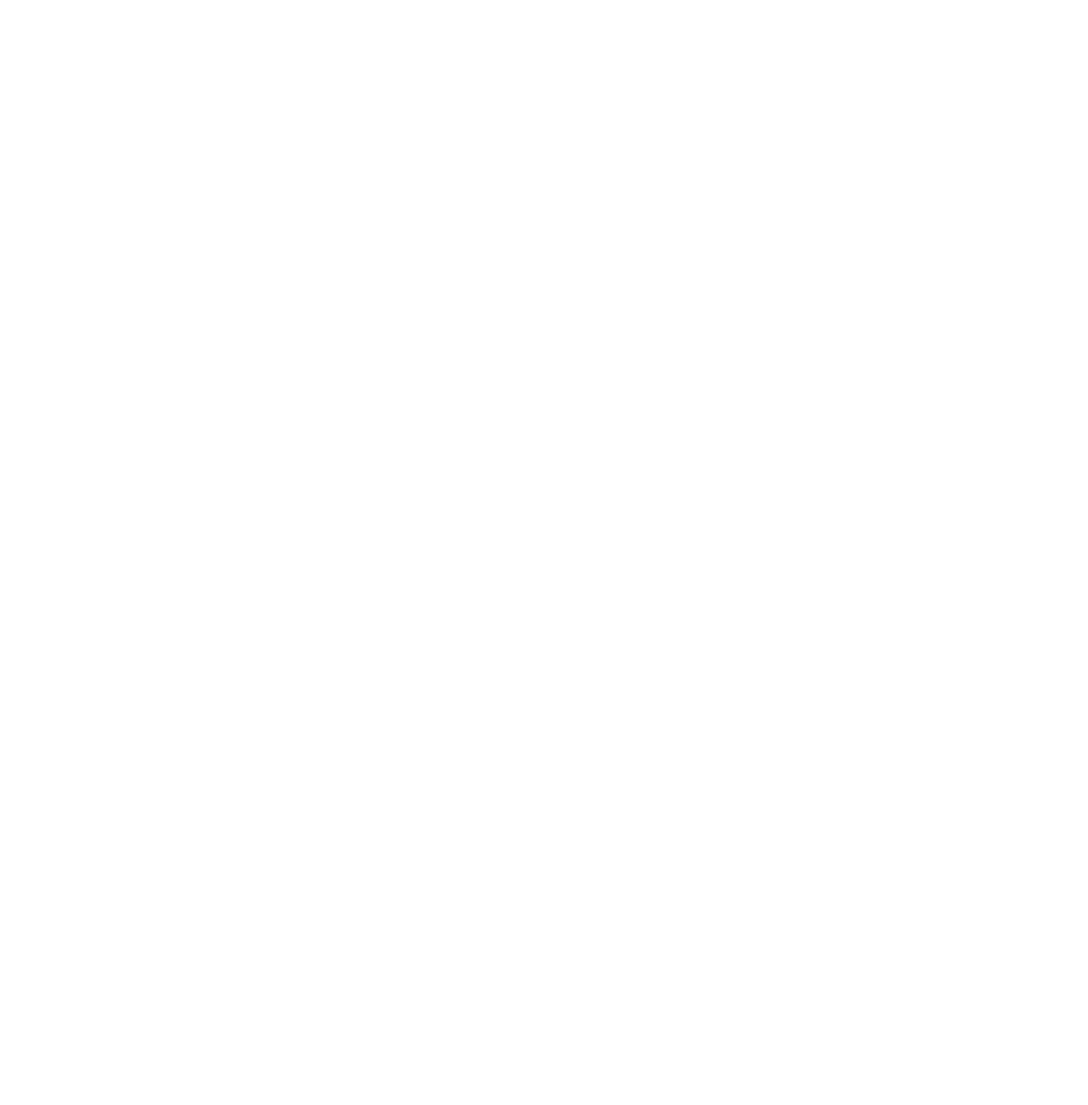
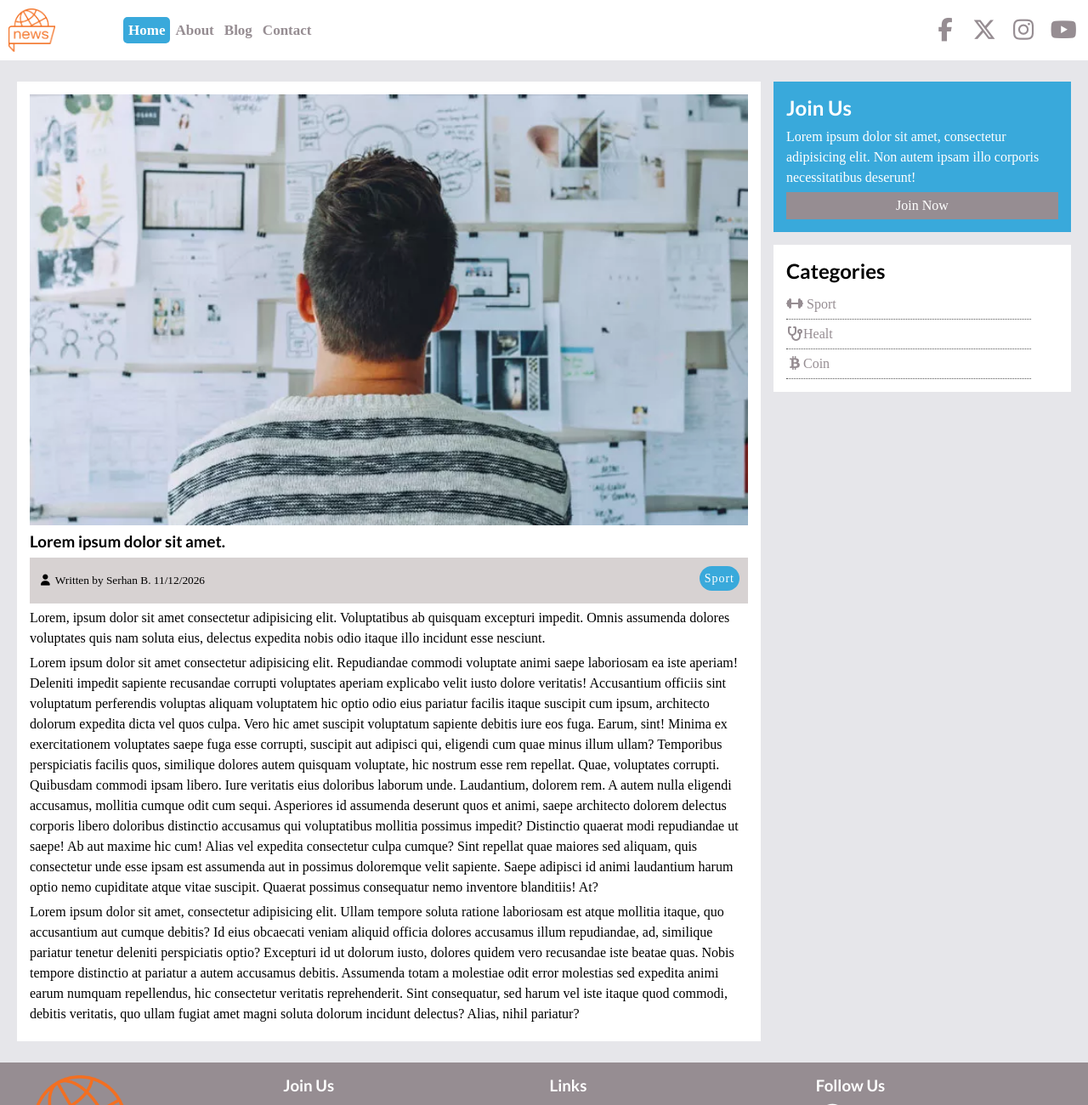
Before and after one commit to serhanbasozmen/fullstack-web-bootcamp, a plain HTML site: page 01-html-css/news-site/article.html in a window 1280 px wide. Shown: the top 1300 px of the page at 85% size. Before the commit the page ends 800 px from the top, so only its background shows below. Drawn offline with Linux system fonts and the light colour scheme; a web font is replaced by a local one.

Commit message:
feat: add mobile responsive styles & update layout

```diff
--- a/01-html-css/news-site/article.html
+++ b/01-html-css/news-site/article.html
@@ -0,0 +1,178 @@
+<!doctype html>
+<html lang="en">
+  <head>
+    <meta charset="UTF-8" />
+    <meta name="viewport" content="width=device-width, initial-scale=1.0" />
+    <title>News Site</title>
+    <link rel="stylesheet" href="css/style.css" />
+    <link
+      rel="stylesheet"
+      media="screen and (max-width:768px)"
+      href="css/mobile.css"
+    />
+    <link
+      rel="stylesheet"
+      href="https://cdnjs.cloudflare.com/ajax/libs/font-awesome/7.3.1/css/all.css"
+      integrity="sha512-x9WwyMYBnlXMNQ6kQ/Lyzu1NqIhLQKL5Oq6xByfXuRj7s9CskyCbLv/1IjqzJmXwFXWr0ov6jBV7Qbc0hh9nHg=="
+      crossorigin="anonymous"
+      referrerpolicy="no-referrer"
+    />
+    <link rel="preconnect" href="https://fonts.googleapis.com" />
+    <link rel="preconnect" href="https://fonts.gstatic.com" crossorigin />
+    <link
+      href="https://fonts.googleapis.com/css2?family=Lato:ital,wght@0,100;0,300;0,400;0,700;0,900;1,100;1,300;1,400;1,700;1,900&family=Redaction:ital,wght@0,400;0,700;1,400&display=swap"
+      rel="stylesheet"
+    />
+  </head>
+  <body>
+    <!-- navbar -->
+    <nav id="main-nav" class="nav">
+      <div class="container">
+        <img src="img/logo.png" alt="logo" class="logo" />
+        <ul>
+          <li><a class="active" href="index.html">Home</a></li>
+          <li><a href="about.html">About</a></li>
+          <li><a href="blog.html">Blog</a></li>
+          <li><a href="contact.html">Contact</a></li>
+        </ul>
+        <div class="social-icons">
+          <a href="#"><i class="fa-brands fa-facebook-f fa-lg"></i></a>
+          <a href="#"><i class="fa-brands fa-x-twitter fa-lg"></i></a>
+          <a href="#"><i class="fa-brands fa-instagram fa-lg"></i></a>
+          <a href="#"><i class="fa-brands fa-youtube fa-lg"></i></a>
+        </div>
+      </div>
+    </nav>
+
+    <!-- section -->
+    <section id="article">
+      <div class="container">
+        <div class="page-container">
+          <article id="article" class="card">
+            <img src="img/img-1.webp" />
+            <h1>Lorem ipsum dolor sit amet.</h1>
+            <div class="meta">
+              <small>
+                <i class="fa-solid fa-user"></i> Written by Serhan B. 11/12/2026
+              </small>
+              <div class="category bg-primary">Sport</div>
+            </div>
+            <p>
+              Lorem, ipsum dolor sit amet consectetur adipisicing elit.
+              Voluptatibus ab quisquam excepturi impedit. Omnis assumenda
+              dolores voluptates quis nam soluta eius, delectus expedita nobis
+              odio itaque illo incidunt esse nesciunt.
+            </p>
+            <p>
+              Lorem ipsum dolor sit amet consectetur adipisicing elit.
+              Repudiandae commodi voluptate animi saepe laboriosam ea iste
+              aperiam! Deleniti impedit sapiente recusandae corrupti voluptates
+              aperiam explicabo velit iusto dolore veritatis! Accusantium
+              officiis sint voluptatum perferendis voluptas aliquam voluptatem
+              hic optio odio eius pariatur facilis itaque suscipit cum ipsum,
+              architecto dolorum expedita dicta vel quos culpa. Vero hic amet
+              suscipit voluptatum sapiente debitis iure eos fuga. Earum, sint!
+              Minima ex exercitationem voluptates saepe fuga esse corrupti,
+              suscipit aut adipisci qui, eligendi cum quae minus illum ullam?
+              Temporibus perspiciatis facilis quos, similique dolores autem
+              quisquam voluptate, hic nostrum esse rem repellat. Quae,
+              voluptates corrupti. Quibusdam commodi ipsam libero. Iure
+              veritatis eius doloribus laborum unde. Laudantium, dolorem rem. A
+              autem nulla eligendi accusamus, mollitia cumque odit cum sequi.
+              Asperiores id assumenda deserunt quos et animi, saepe architecto
+              dolorem delectus corporis libero doloribus distinctio accusamus
+              qui voluptatibus mollitia possimus impedit? Distinctio quaerat
+              modi repudiandae ut saepe! Ab aut maxime hic cum! Alias vel
+              expedita consectetur culpa cumque? Sint repellat quae maiores sed
+              aliquam, quis consectetur unde esse ipsam est assumenda aut in
+              possimus doloremque velit sapiente. Saepe adipisci id animi
+              laudantium harum optio nemo cupiditate atque vitae suscipit.
+              Quaerat possimus consequatur nemo inventore blanditiis! At?
+            </p>
+            <p>
+              Lorem ipsum dolor sit amet, consectetur adipisicing elit. Ullam
+              tempore soluta ratione laboriosam est atque mollitia itaque, quo
+              accusantium aut cumque debitis? Id eius obcaecati veniam aliquid
+              officia dolores accusamus illum repudiandae, ad, similique
+              pariatur tenetur deleniti perspiciatis optio? Excepturi id ut
+              dolorum iusto, dolores quidem vero recusandae iste beatae quas.
+              Nobis tempore distinctio at pariatur a autem accusamus debitis.
+              Assumenda totam a molestiae odit error molestias sed expedita
+              animi earum numquam repellendus, hic consectetur veritatis
+              reprehenderit. Sint consequatur, sed harum vel iste itaque quod
+              commodi, debitis veritatis, quo ullam fugiat amet magni soluta
+              dolorum incidunt delectus? Alias, nihil pariatur?
+            </p>
+          </article>
+          <aside class="card bg-primary">
+            <h2>Join Us</h2>
+            <p>
+              Lorem ipsum dolor sit amet, consectetur adipisicing elit. Non
+              autem ipsam illo corporis necessitatibus deserunt!
+            </p>
+            <a href="#" class="btn btn-dark btn-block">Join Now</a>
+          </aside>
+          <aside id="categories" class="card">
+            <h2>Categories</h2>
+            <ul>
+              <li>
+                <a href="#"><i class="fa-solid fa-dumbbell"></i> Sport</a>
+              </li>
+              <li>
+                <a href="#"><i class="fa-solid fa-stethoscope"></i>Healt</a>
+              </li>
+              <li>
+                <a href="#"><i class="fa-brands fa-btc"></i>Coin</a>
+              </li>
+            </ul>
+          </aside>
+        </div>
+      </div>
+    </section>
+
+    <!-- footer -->
+    <footer id="main-footer" class="py-2">
+      <div class="container footer-container">
+        <div>
+          <img src="img/logo.png" alt="logo" />
+          <p>
+            Lorem ipsum dolor sit amet consectetur, adipisicing elit. Fugit ad
+            atque aut. Voluptas quam aspernatur, nesciunt in quos vero tenetur.
+          </p>
+        </div>
+        <div>
+          <h3>Join Us</h3>
+          <p>
+            Lorem ipsum dolor sit amet consectetur, adipisicing elit. Saepe,
+            illo!
+          </p>
+          <form action="">
+            <input type="email" name="" id="" placeholder="Enter Email" />
+            <input type="submit" value="Subscribe" class="btn btn-primary" />
+          </form>
+        </div>
+        <div>
+          <h3>Links</h3>
+          <ul>
+            <li><a href="#">Help & Support</a></li>
+            <li><a href="#">Privacy Policy</a></li>
+            <li><a href="#">About Us</a></li>
+            <li><a href="#">Contact</a></li>
+          </ul>
+        </div>
+        <div>
+          <h3>Follow Us</h3>
+          <div class="social-icons">
+            <a href="#"><i class="fa-brands fa-facebook fa-lg"></i></a>
+            <a href="#"><i class="fa-brands fa-x-twitter fa-lg"></i></a>
+            <a href="#"><i class="fa-brands fa-youtube fa-lg"></i></a>
+            <a href="#"><i class="fa-brands fa-linkedin fa-lg"></i></a>
+          </div>
+        </div>
+        <div>
+          <p>Copyright &copy; 2026, All Right Reserved.</p>
+        </div>
+      </div>
+    </footer>
+  </body>
+</html>
--- /dev/null
+++ b/01-html-css/news-site/css/mobile.css
@@ -0,0 +1,38 @@
+#main-nav .social-icons {
+  display: none;
+}
+
+#main-nav .container {
+  grid-template-columns: 1fr;
+  gap: 1.2rem;
+}
+
+#main-nav ul,
+img {
+  justify-self: center;
+}
+
+#main-articles .articles-container {
+  grid-template-columns: repeat(2, 1fr);
+}
+
+@media (max-width: 600px) {
+  #main-articles .articles-container,
+  #main-footer .footer-container,
+  #header .header-container {
+    grid-template-columns: 1fr;
+  }
+
+  #main-footer .footer-container > *:last-child {
+    grid-column: 1;
+  }
+
+  #main-footer .footer-container > * {
+    border-bottom: 1px dotted #444;
+    padding-bottom: 1rem;
+  }
+
+  .page-container {
+    grid-template-columns: 1fr;
+  }
+}
--- a/01-html-css/news-site/css/style.css
+++ b/01-html-css/news-site/css/style.css
@@ -91,11 +91,11 @@ p {
 }
 
 .bg-primary {
-  background-color: var(--primary-color);
+  background-color: var(--primary-color) !important;
   color: #fff;
 }
 .bg-secondary {
-  background-color: var(--secondary-color);
+  background-color: var(--secondary-color) !important;
   color: #fff;
 }
 .bg-light {
@@ -160,10 +160,10 @@ p {
 .m-3 {
   margin: 0.8rem;
 }
+.m-4 {
+  margin-bottom: 1rem;
+}
 
-.m-4 {
-  margin-bottom: 0.5rem;
-}
 .mb-1 {
   margin-bottom: 0.6rem;
 }
@@ -212,15 +212,14 @@ p {
   align-items: center;
 }
 
-#main.nav .logo {
+#main-nav .logo {
   width: 55px;
 }
 
 #main-nav ul {
   display: flex;
   justify-self: start;
-  margin-left: 3rem;
-  font-size: 20px;
+  font-size: 17px;
 }
 
 #main-nav ul li a {
@@ -322,7 +321,7 @@ p {
 
 #main-footer .footer-container ul li {
   padding: 0.5rem 0;
-  border-bottom: 1px dot #555;
+  border-bottom: 1px dotted #555;
   width: 90%;
 }
 #main-footer .footer-container ul li a:hover {
@@ -332,3 +331,33 @@ p {
 #main-footer .footer-container .social-icons {
   font-size: 25px;
 }
+
+/* article details */
+.page-container {
+  display: grid;
+  grid-template-columns: 5fr 2fr;
+  margin: 2.5rem 0;
+  gap: 1.5rem;
+}
+
+.page-container > *:first-child {
+  grid-row: 1 / span 3;
+}
+
+#article .meta {
+  display: flex;
+  justify-content: space-between;
+  padding: 1rem;
+  background-color: #d7d2d2;
+  align-items: center;
+}
+
+.page-container #categories ul li {
+  padding: 0.5rem 0;
+  border-bottom: 1px dotted #555;
+  width: 90%;
+}
+
+.page-container #categories ul li a:hover {
+  color: var(--primary-color);
+}
```
Also changed, not shown: 01-html-css/news-site/index.html (+5 -0 lines).
